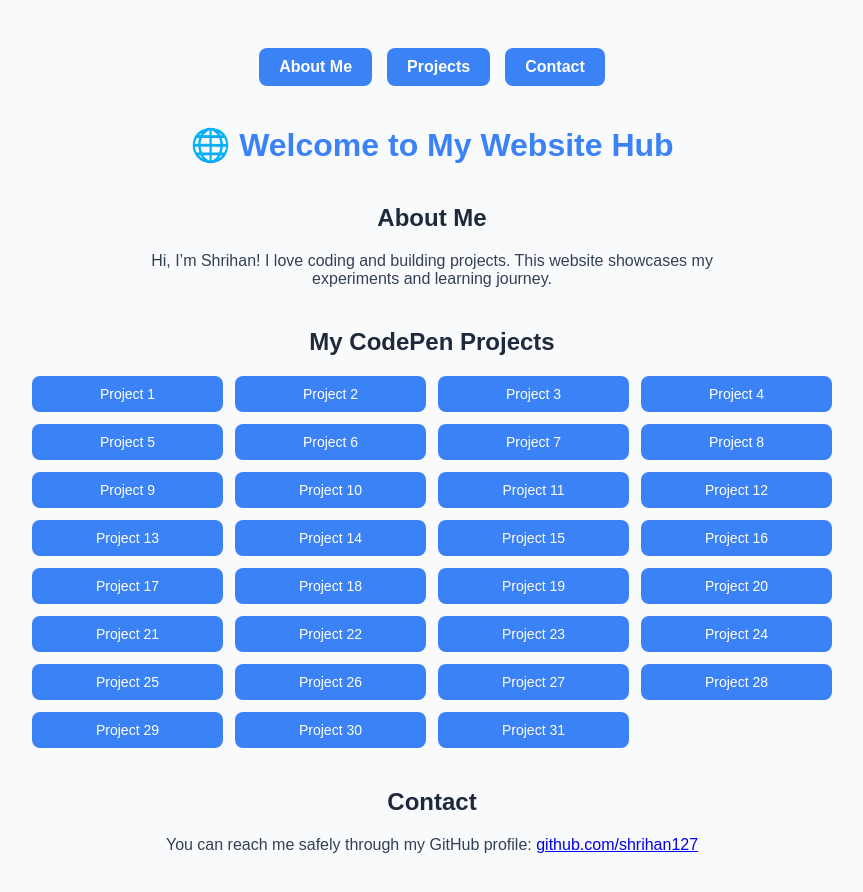
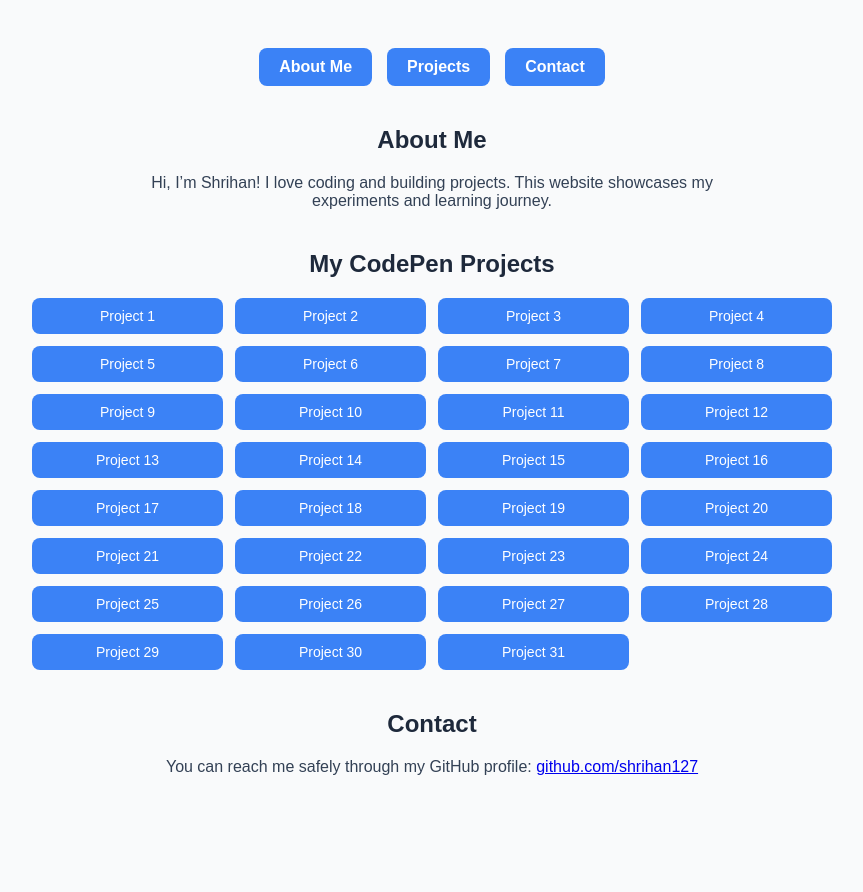
Before and after one commit to shrihan127/shrihan127.github.io, a plain HTML site: page index.html in a window 1280 px wide. Shown: the whole page, without its empty margins (208-1071 px from the left). After the commit the page ends 854 px from the top, so only its background shows below. Drawn offline with Linux system fonts and the light colour scheme.

Commit message:
Update index.html

```diff
--- a/index.html
+++ b/index.html
@@ -70,8 +70,6 @@
     <a href="#projects">Projects</a>
     <a href="#contact">Contact</a>
   </div>
-
-  <h1>🌐 Welcome to My Website Hub</h1>
   <h2 id="about">About Me</h2>
   <p>
     Hi, I’m Shrihan! I love coding and building projects. This website showcases
```
